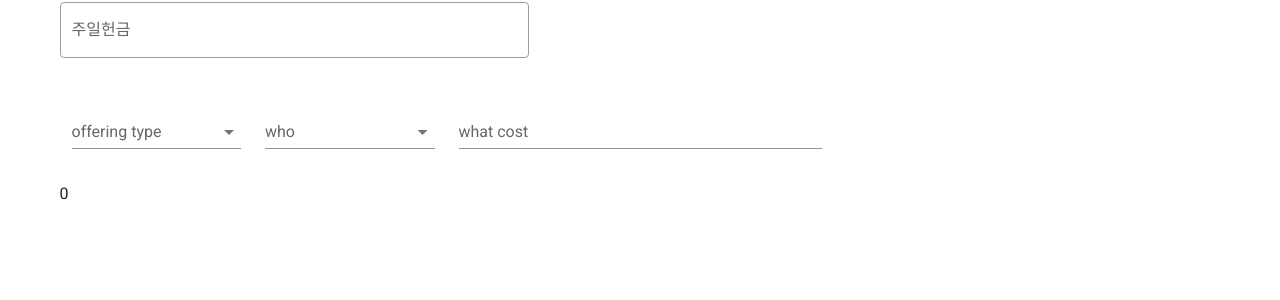
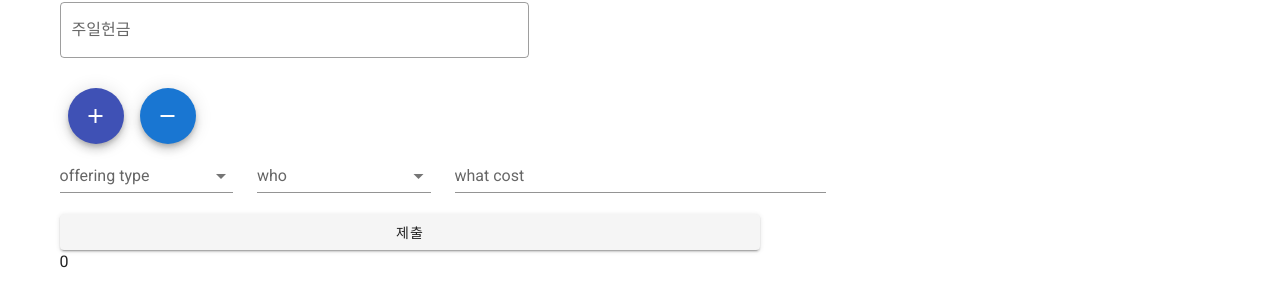
Before and after one commit to GroundKim/zamsil_church_offering_attendance_mangement, a Vue app in the folder frontend/: page /offering/input in a window 1280 px wide. Shown: the part 224-524 px from the top of the page. Built offline with nearby package versions, Linux system fonts and the light colour scheme; no server answers.

Commit message:
add plus minus button for adding and deleting specific offering

```diff
--- a/frontend/src/components/AttendanceInput.vue
+++ b/frontend/src/components/AttendanceInput.vue
@@ -12,8 +12,8 @@
 
         <v-col>
           <v-card
-        flat
-      color="transparent"
+            flat
+            color="transparent"
           >
             <v-card-text>
               <v-slider
@@ -25,7 +25,7 @@
                 tick-size="4"
               ></v-slider>
             </v-card-text>
-      </v-card>
+          </v-card>
         </v-col>
       </v-row>
 
--- a/frontend/src/components/OfferingInput.vue
+++ b/frontend/src/components/OfferingInput.vue
@@ -28,6 +28,7 @@
                                 v-on="on"
                             ></v-text-field>
                         </template>
+
                         <v-date-picker
                         v-model="date"
                         no-title
@@ -86,41 +87,46 @@
                 </v-col>
             </v-row>
 
-        <v-container>
-            <v-row>
-                <v-col
-                    cols="2"
+        <v-btn
+            class="mx-2"
+            fab
+            dark
+            color="indigo"
+            @click="addOffering()"
         >
-                    <v-autocomplete
-                        label="offering type"
-                        :items="offeringType"
-                    ></v-autocomplete>
-                </v-col>
+            <v-icon dark>
+                mdi-plus
+            </v-icon>
+        </v-btn>
 
-                <v-col
-                    cols="2"
+        <v-btn
+            class="mx-2"
+            fab
+            dark
+            color="primary"
+            @click="deleteOffering()"
         >
-                    <v-autocomplete
-                        label="who"
-                    ></v-autocomplete>
-                </v-col>
+            <v-icon dark>
+                mdi-minus
+            </v-icon>
+        </v-btn>
 
-                <v-col
-                    cols="4"
-                >
-                    <v-text-field label ="what cost" :rules="[rules.offering]"></v-text-field>
-                </v-col>
-            </v-row>
-        </v-container>
+        <component v-for="item in offerings" :key="item" :is="item"></component>
+        <v-btn type="submit" width="700">제출</v-btn>
+
         </v-form>
-
         <span>{{ department }}</span>
     </v-container>
 </template>
 
 <script>
+import SpecificOfferingInput from "./SpecificOfferingInput"
+
 import axios from "axios";
 export default {
+    components: {
+        SpecificOfferingInput,
+    },
 
     data: () => ({
         date: new Date().toISOString().substr(0, 10),
@@ -131,8 +137,7 @@ export default {
         studentData: [],
         departmentsLabel: ['1부', '2부'],
         students: [],
-        offeringType: ['tith', 'thanks', 'seasonal', 'etc'], //... backend 서버에서 get offering type
-        offeringTypeValue: null,
+        offerings: [],
         rules: {
             reuqired: value => !!value || 'Required.',
             offering: value => {
@@ -140,26 +145,32 @@ export default {
                 return pattern.test(value)
             }
         }
+    }),
+    methods: {
+        addOffering() {
+            this.offerings.push('SpecificOfferingInput')
+        },
 
-    }),
-
+        deleteOffering() {
+            this.offerings.pop()
+        }
+    },
     watch: {
         department : async function () {
-            let getURL = `http://localhost:8080/Youth/attendances?department_id=${this.department + 1}`
+            let getURL = `http://localhost:8080/Youth/students?department_id=${this.department + 1}`
             await axios
             .get(getURL)
             .then((response) => {
                 this.studentData = response.data
-
                 })
             .catch(err => {
-                alert(err.message + " 출석부를 불러오는 도중 오류가 발생했습니다 관리자에게 문의하십시오")
+                alert(err.message + " 학생정보를 불러오는 도중 오류가 발생했습니다 관리자에게 문의하십시오")
             })
+        }
+    },
 
-            this.studentData.forEach(element => {
-                console.log(element['studentsIdandName']['0'])
-            });
-        }
+    created() {
+        this.offerings.push('SpecificOfferingInput')
     },
   }
 </script>
--- /dev/null
+++ b/frontend/src/components/SpecificOfferingInput.vue
@@ -0,0 +1,43 @@
+<template>
+    <v-row>
+        <v-col
+            cols="2"
+        >
+            <v-autocomplete
+                label="offering type"
+                :items="offeringType"
+            ></v-autocomplete>
+        </v-col>
+
+        <v-col
+            cols="2"
+        >
+            <v-autocomplete
+                label="who"
+            ></v-autocomplete>
+        </v-col>
+
+        <v-col
+            cols="4"
+        >
+            <v-text-field label ="what cost" :rules="[rules.offering]"></v-text-field>
+        </v-col>
+    </v-row>
+</template>
+
+<script>
+export default {
+    data: () => ({
+        offeringType: ['tith', 'thanks', 'seasonal', 'etc'], //... backend 서버에서 get offering type
+        offeringTypeValue: null,
+        rules: {
+            reuqired: value => !!value || 'Required.',
+            offering: value => {
+                const pattern = /^[0-9]+$/
+                return pattern.test(value)
+            }
+        }
+
+    }),
+}
+</script>
--- a/frontend/src/router.js
+++ b/frontend/src/router.js
@@ -16,10 +16,7 @@ const router = new VueRouter({
         path: "/offering/input",
         name: "offeringInput",
         component: OfferingInput
-    }
-    ]
-
-
+    }]
 })
 
 export default router
```
Lines whose indentation alone changed are shown as unchanged.
